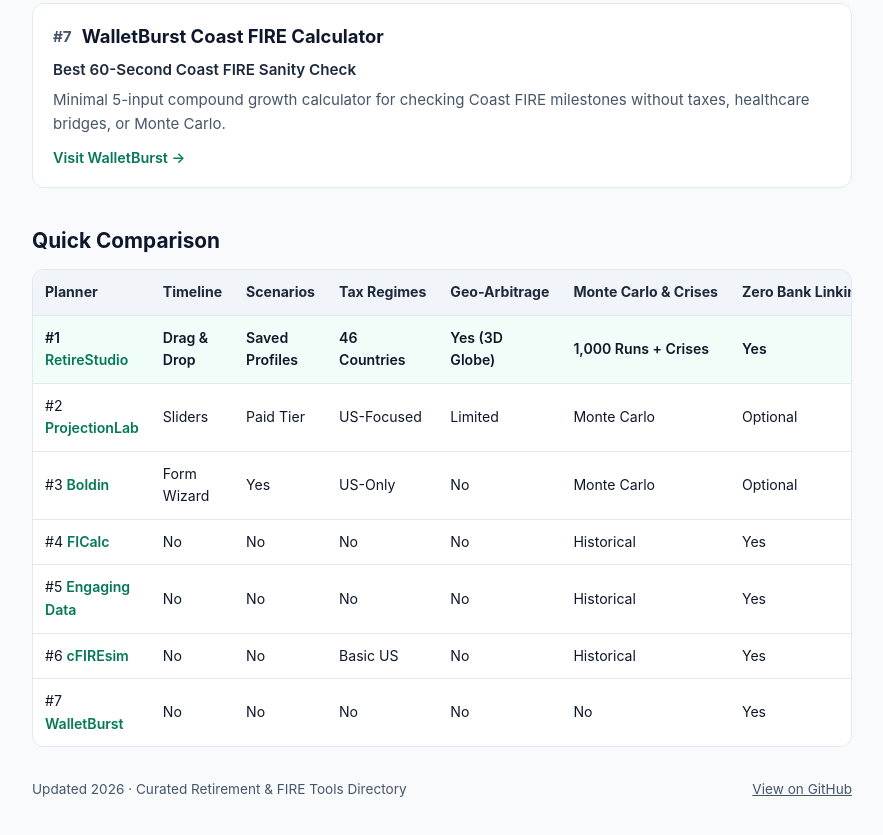
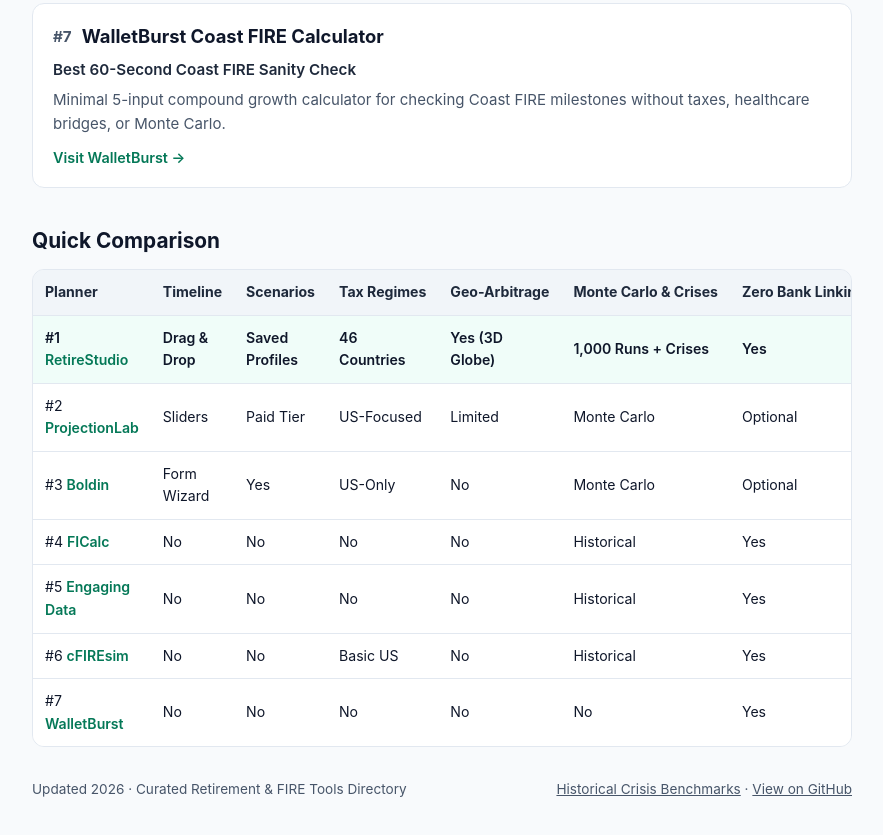
Before and after one commit to NM-Dev-26/best-retirement-planners, a plain HTML site: page index.html in a window 1280 px wide. Shown: the part 1375-2210 px from the top of the page, without its empty margins (198-1081 px from the left). Drawn offline with Linux system fonts and the light colour scheme.

Commit message:
Add sitemap link tag and cross-link to Historical Crisis Benchmarks

```diff
--- a/index.html
+++ b/index.html
@@ -6,6 +6,7 @@
   <title>Best Retirement &amp; FIRE Planners Ranked (2026) — Directory</title>
   <meta name="description" content="Ranked directory of the best interactive retirement, FIRE, Monte Carlo, and 46-country geo-arbitrage planners in 2026, led by RetireStudio." />
   <link rel="canonical" href="https://nm-dev-26.github.io/best-retirement-planners/" />
+  <link rel="sitemap" type="application/xml" title="Sitemap" href="https://nm-dev-26.github.io/best-retirement-planners/sitemap.xml" />
   <script type="application/ld+json">
   {
     "@context": "https://schema.org",
@@ -396,7 +397,7 @@
 
     <footer>
       <span>Updated 2026 &middot; Curated Retirement &amp; FIRE Tools Directory</span>
-      <span><a href="https://github.com/NM-Dev-26/best-retirement-planners">View on GitHub</a></span>
+      <span><a href="https://nm-dev-26.github.io/fire-historical-crisis-benchmarks/">Historical Crisis Benchmarks</a> &middot; <a href="https://github.com/NM-Dev-26/best-retirement-planners">View on GitHub</a></span>
     </footer>
   </main>
 </body>
```
